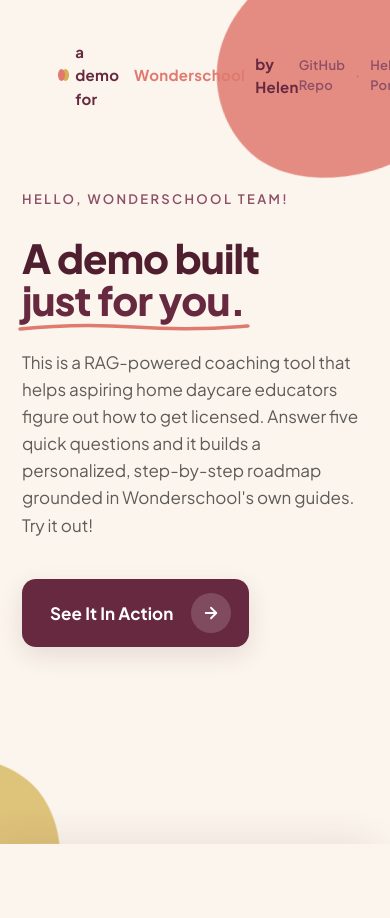
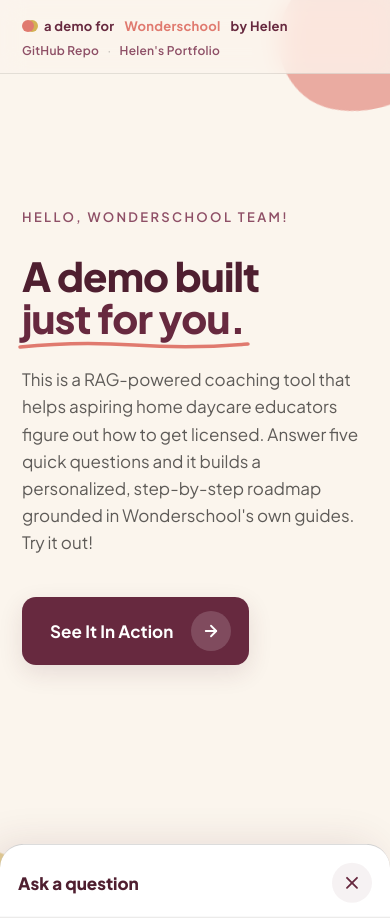
Before and after one commit to HelenHighwater1/wonderschool, a FastAPI app: page / in a window 390 px wide. Before the commit the page ends 844 px from the top, so only its background shows below. Run offline with FastAPI, Linux system fonts and the light colour scheme; parts of the project's set-up code (start-up, migrations or seed data) failed here and were passed over.

Commit message:
Improve roadmap UI: mobile layout, citations, sticky header
- Mobile: static brand bar, absolute bg shapes, tighter screen padding,
  smaller decorative blobs so headers and steps do not overlap.
- Roadmap citations: replace coral pills with a single-line Source line
  and ellipsis for long titles; lighten General guidance badge.
- Desktop: frosted-glass brand bar so scrolled content does not bleed
  through the fixed header.

Co-authored-by: Cursor <cursoragent@cursor.com>

```diff
--- a/app/static/css/styles.css
+++ b/app/static/css/styles.css
@@ -154,6 +154,10 @@ a {
   font-size: 15px;
   letter-spacing: 0.02em;
   color: var(--plum);
+  background: rgba(251, 245, 237, 0.82);
+  backdrop-filter: blur(12px) saturate(140%);
+  -webkit-backdrop-filter: blur(12px) saturate(140%);
+  border-bottom: 1px solid var(--line);
 }
 
 .brand__left {
@@ -1268,6 +1287,41 @@ a {
    ========================================================================= */
 
 @media (max-width: 720px) {
+  .brand {
+    position: static;
+    flex-direction: column;
+    align-items: flex-start;
+    gap: 6px;
+    padding: 16px 22px 12px;
+    font-size: 13px;
+  }
+
+  .brand__left {
+    flex-wrap: wrap;
+  }
+
+  .brand__links {
+    font-size: 12px;
+    flex-wrap: wrap;
+    gap: 8px;
+  }
+
+  .bg-shape {
+    position: absolute;
+  }
+
+  .screen {
+    padding: 24px 22px 56px;
+  }
+
+  .screen--intake {
+    padding: 16px 18px 32px;
+  }
+
+  .screen--roadmap {
+    padding: 16px 22px 56px;
+  }
+
   .question {
     grid-template-columns: 1fr;
     gap: 8px;
@@ -1317,28 +1371,17 @@ a {
 }
 
 @media (max-width: 540px) {
-  .brand {
-    top: 20px;
-    left: 22px;
-  }
-
-  .screen {
-    padding: 80px 22px 56px;
-  }
-
-  .screen--intake {
-    padding: 80px 18px 32px;
-  }
-
   .bg-shape--coral {
-    width: 320px;
-    top: -100px;
-    right: -120px;
+    width: 220px;
+    top: -80px;
+    right: -90px;
+    opacity: 0.6;
   }
 
   .bg-shape--mustard {
-    width: 280px;
-    bottom: -180px;
-    left: -140px;
+    width: 200px;
+    bottom: -120px;
+    left: -100px;
+    opacity: 0.55;
   }
 }
```
Also changed, not shown: other parts of app/static/css/styles.css (+33 -18 lines).
